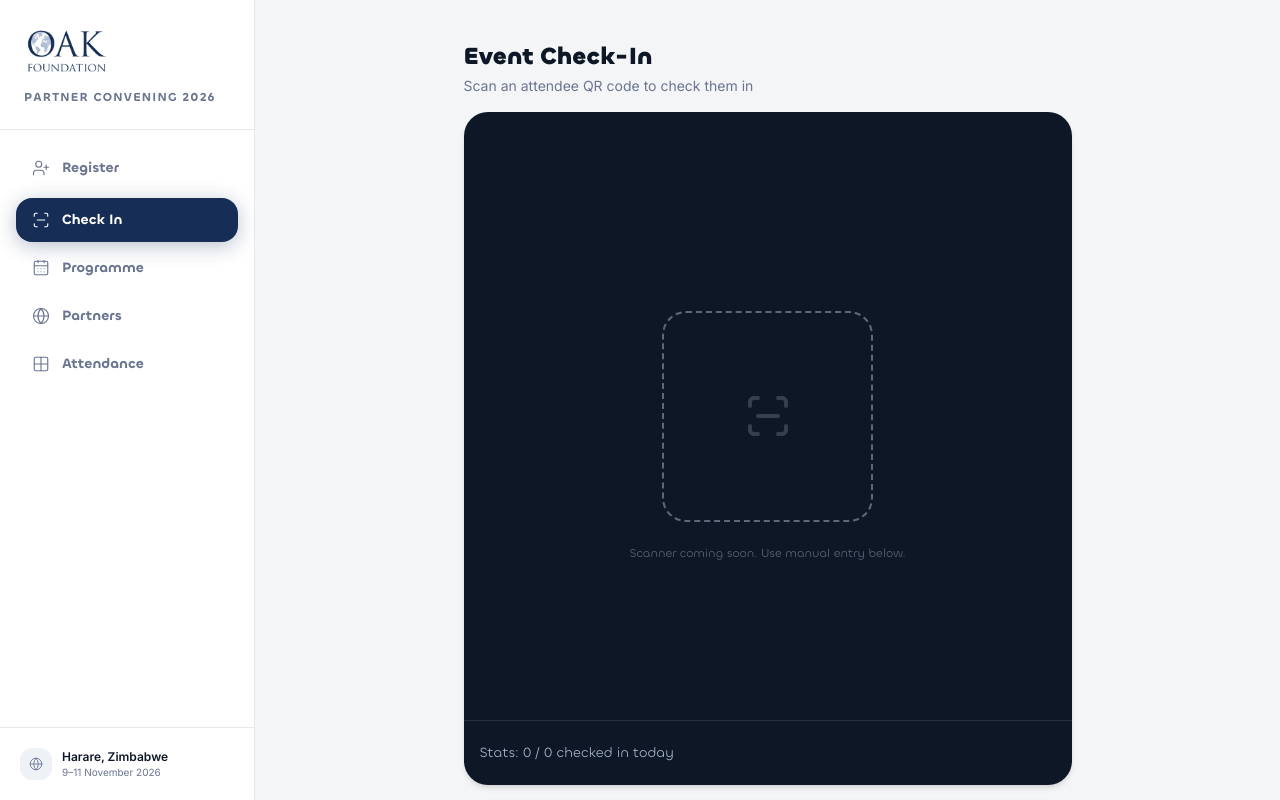
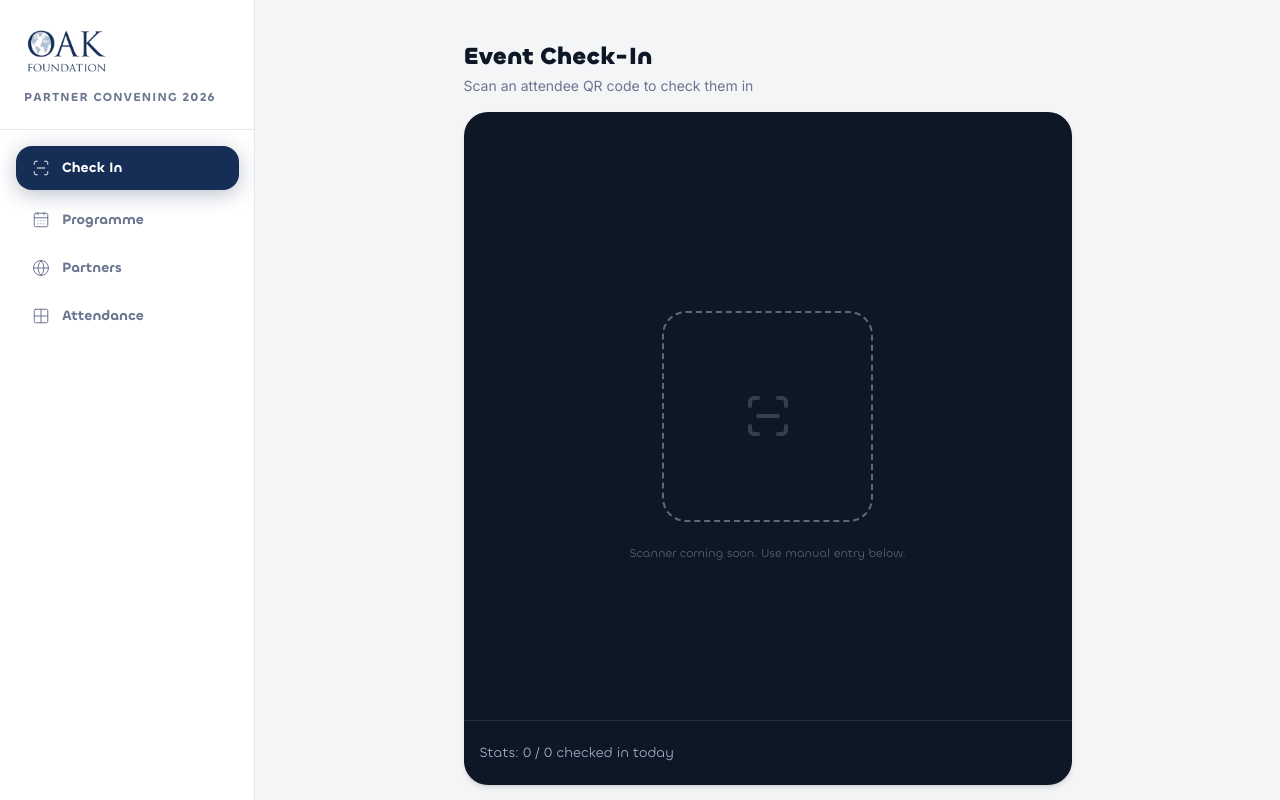
Before and after one commit to marthatazvivinga480-cyber/OAK_Project-, a Next.js app: page /checkin in a window 1280 px wide. Shown: the top 800 px of the page. Built offline with nearby package versions, Linux system fonts and the light colour scheme.

Commit message:
refactor: simplify sidebar navigation structure and improve responsiveness

```diff
--- a/src/components/Sidebar.tsx
+++ b/src/components/Sidebar.tsx
@@ -3,401 +3,66 @@
 import Image from "next/image";
 import Link from "next/link";
 import { usePathname } from "next/navigation";
-import {
-  CalendarDays,
-  Globe,
-  Grid2X2,
-  ScanLine,
-  UserPlus,
-} from "lucide-react";
-
-type NavigationItem = {
-  label: string;
-  href: string;
-  icon: typeof ScanLine;
-};
-
-const navigationItems: NavigationItem[] = [
-  {
-    label: "Register",
-    href: "/register",
-    icon: UserPlus,
-  },
-  {
-    label: "Check In",
-    href: "/checkin",
-    icon: ScanLine,
-  },
-  {
-    label: "Programme",
-    href: "/programme",
-    icon: CalendarDays,
-  },
-  {
-    label: "Partners",
-    href: "/partners",
-    icon: Globe,
-  },
-  {
-    label: "Attendance",
-    href: "/attendance",
-    icon: Grid2X2,
-  },
-];
+import { CalendarDays, Globe, Grid2X2, ScanLine } from "lucide-react";
 
 export default function Sidebar() {
   const pathname = usePathname();
 
-  const attendeeNavigation: NavigationItem[] = navigationItems.filter(
-    (item) =>
-      item.href === "/register" ||
-      item.href === "/programme" ||
-      item.href === "/partners"
-  );
-
-  const checkInNavigation: NavigationItem[] = navigationItems.filter(
-    (item) =>
-      item.href === "/checkin" ||
-      item.href === "/programme" ||
-      item.href === "/partners" ||
-      item.href === "/attendance"
-  );
-
-  const attendanceNavigation = navigationItems;
-
-  const isCheckInArea =
-    pathname === "/checkin" ||
-    pathname?.startsWith("/checkin/");
-
-  const isAttendanceArea = pathname === "/attendance";
-
-  const isRegisterArea =
-    pathname === "/" ||
-    pathname === "/register" ||
-    pathname?.startsWith("/registration-preview") ||
-    pathname?.startsWith("/qr-code");
-
-  const mobileNavigation = isAttendanceArea
-    ? attendanceNavigation
-    : isCheckInArea
-      ? checkInNavigation
-      : attendeeNavigation;
-
-  const desktopNavigation = isRegisterArea
-    ? navigationItems.filter((item) => item.href === "/register")
-    : navigationItems;
-
-  function isActive(href: string) {
-    if (href === "/register") {
-      return (
-        pathname === "/" ||
-        pathname === "/register" ||
-        pathname?.startsWith("/registration-preview") ||
-        pathname?.startsWith("/qr-code")
-      );
-    }
+  const navItems = [
+    { label: "Check In", href: "/checkin", icon: ScanLine },
+    { label: "Programme", href: "/programme", icon: CalendarDays },
+    { label: "Partners", href: "/partners", icon: Globe },
+    { label: "Attendance", href: "/attendance", icon: Grid2X2 },
+  ];
 
   return (
-      pathname === href ||
-      pathname?.startsWith(`${href}/`)
-    );
-  }
-
-  return (
-    <>
-      {/* =========================================================
-          DESKTOP SIDEBAR
-      ========================================================= */}
-
-      <div className="hidden w-[255px] min-w-[255px] shrink-0 overflow-hidden md:block">
-        <aside
-          className="
-            fixed
-            inset-y-0
-            left-0
-            z-40
-            flex
-            h-screen
-            w-[255px]
-            max-w-[255px]
-            flex-col
-            overflow-x-hidden
-            overflow-y-auto
-            border-r
-            border-[#1C2E5A1A]
-            bg-white
-          "
-        >
-          {/* SIDEBAR HEADER */}
-
-          <div
-            className="
-              h-[130px]
-              w-full
-              shrink-0
-              border-b
-              border-[#1C2E5A1A]
-              p-6
-            "
-          >
-            <Link href="/register" className="block w-fit">
+    <aside className="flex min-h-screen w-[255px] shrink-0 flex-col border-r border-[#1C2E5A1A] bg-white max-md:min-h-0 max-md:w-full max-md:flex-row max-md:items-center max-md:border-b max-md:border-r-0 max-md:px-4 max-md:py-2">
+      <div className="h-[130px] w-full border-b border-[#1C2E5A1A] p-6 max-md:h-auto max-md:w-auto max-md:border-b-0 max-md:border-r max-md:border-[#1C2E5A1A] max-md:p-0 max-md:pr-4">
         <Image
           src="/Logo-Oak-Foundation.svg (1) 1 (2).svg"
           alt="OAK Foundation"
           width={85}
           height={53}
-                className="h-[53px] w-[85px] object-contain"
+          className="h-[53px] w-[85px] object-contain max-md:h-[36px] max-md:w-[58px]"
           priority
         />
-            </Link>
-
-            <p
-              className="
-                h-7
-                pt-3
-                font-chillax
-                text-xs
-                font-semibold
-                uppercase
-                leading-4
-                tracking-[1.2px]
-                text-[#6B7590]
-              "
-            >
+        <p className="h-7 pt-3 font-chillax text-xs font-semibold uppercase leading-4 tracking-[1.2px] text-[#6B7590] max-md:hidden">
           Partner Convening 2026
         </p>
       </div>
 
-          {/* SIDEBAR NAVIGATION */}
-
-          <nav
-            aria-label="Desktop navigation"
-            className="
-              flex-1
-              overflow-x-hidden
-              overflow-y-auto
-              p-4
-            "
-          >
-            {desktopNavigation.map((item) => {
+      <nav className="flex-1 p-4 max-md:flex max-md:flex-1 max-md:items-center max-md:gap-1 max-md:overflow-x-auto max-md:p-0 max-md:pl-4">
+        {navItems.map((item) => {
           const Icon = item.icon;
-              const active = isActive(item.href);
+          const isActive = pathname === item.href || pathname.startsWith(`${item.href}/`);
 
           return (
-                <div
-                  key={item.href}
-                  className="
-                    h-12
-                    w-[223px]
-                    max-w-full
-                    pt-1
-                    first:pt-0
-                  "
-                >
+            <div key={item.href} className="h-12 w-[223px] pt-1 first:pt-0 max-md:h-auto max-md:w-auto max-md:shrink-0 max-md:pt-0">
               <Link
                 href={item.href}
-                    aria-current={active ? "page" : undefined}
-                    className={`
-                      flex
-                      h-11
-                      w-[223px]
-                      max-w-full
-                      items-center
-                      gap-3
-                      rounded-2xl
-                      px-4
-                      py-3
-                      font-[var(--font-inter)]
-                      text-[14px]
-                      font-semibold
-                      leading-5
-                      no-underline
-                      ${
-                        active
-                          ? "bg-[#162E55] text-white shadow-[0_4px_20px_0_#1C2E5A4D]"
-                          : "bg-transparent text-[#6B7590]"
-                      }
-                    `}
+                className={`flex h-11 w-[223px] items-center gap-3 rounded-2xl px-4 py-3 font-[var(--font-inter)] text-[14px] font-semibold leading-5 transition-none active:scale-[0.98] active:bg-[#102440] active:text-white active:shadow-inner max-md:h-9 max-md:w-auto max-md:gap-2 max-md:px-3 max-md:py-2 max-md:text-[12px] ${
+                  isActive ? "bg-[#162E55] text-white shadow-[0_4px_20px_0_#1C2E5A4D]" : "bg-transparent text-[#6B7590]"
+                }`}
               >
-                    <Icon
-                      className="h-[18px] w-[18px] shrink-0"
-                      strokeWidth={1.5}
-                      aria-hidden="true"
-                    />
-
-                    <span>{item.label}</span>
+                <Icon className="h-[18px] w-[18px] shrink-0 max-md:h-4 max-md:w-4" strokeWidth={1.31} />
+                <span className="max-md:hidden sm:max-md:inline">{item.label}</span>
               </Link>
             </div>
           );
         })}
       </nav>
 
-          {/* SIDEBAR FOOTER */}
-
-          <footer
-            className="
-              h-[73px]
-              w-full
-              shrink-0
-              border-t
-              border-[#1C2E5A1A]
-              p-5
-            "
-          >
-            <div className="flex h-8 min-w-0 items-center gap-2.5">
-              <div
-                className="
-                  flex
-                  h-8
-                  w-8
-                  shrink-0
-                  items-center
-                  justify-center
-                  rounded-xl
-                  bg-[#EEF1F5]
-                "
-              >
-                <Globe
-                  className="h-[14px] w-[14px] text-[#6B7590]"
-                  strokeWidth={1.5}
-                  aria-hidden="true"
-                />
+      <footer className="h-[73px] w-full border-t border-[#1C2E5A1A] p-5 max-md:hidden">
+        <div className="flex h-8 items-center gap-2.5">
+          <div className="flex h-8 w-8 shrink-0 items-center justify-center rounded-xl bg-[#EEF1F5]">
+            <Globe className="h-[14px] w-[14px] text-[#6B7590]" strokeWidth={1.31} />
           </div>
-
-              <div className="min-w-0">
-                <p
-                  className="
-                    truncate
-                    font-inter
-                    text-[12px]
-                    font-semibold
-                    leading-4
-                    text-[#0E1726]
-                  "
-                >
-                  Harare, Zimbabwe
-                </p>
-
-                <p
-                  className="
-                    truncate
-                    font-inter
-                    text-[10px]
-                    font-normal
-                    leading-[15px]
-                    text-[#6B7590]
-                  "
-                >
-                  9–11 November 2026
-                </p>
+          <div className="font-[var(--font-inter)]">
+            <p className="m-0 text-xs font-semibold leading-4 text-[#0E1726]">Harare, Zimbabwe</p>
+            <p className="m-0 text-[10px] leading-[15px] text-[#6B7590]">9–11 November 2026</p>
           </div>
         </div>
       </footer>
     </aside>
-      </div>
-
-      {/* =========================================================
-          MOBILE BOTTOM NAVIGATION
-      ========================================================= */}
-
-      {!isRegisterArea && (
-        <nav
-          aria-label="Mobile navigation"
-          className="
-            fixed
-            inset-x-0
-            bottom-0
-            z-50
-            flex
-            min-h-[61px]
-            w-full
-            max-w-full
-            items-center
-            overflow-hidden
-            border-t
-            border-[#FFFFFF8C]
-            bg-[#FFFFFFC2]
-            px-[4px]
-            py-[6px]
-            backdrop-blur-[20px]
-            md:hidden
-          "
-        >
-          {mobileNavigation.map((item) => {
-            const Icon = item.icon;
-            const active = isActive(item.href);
-
-            return (
-              <Link
-                key={item.href}
-                href={item.href}
-                aria-current={active ? "page" : undefined}
-                className={`
-                  flex
-                  h-[46px]
-                  min-w-0
-                  flex-1
-                  flex-col
-                  items-center
-                  justify-center
-                  gap-[2px]
-                  overflow-hidden
-                  rounded-[12px]
-                  px-[2px]
-                  py-[6px]
-                  text-center
-                  no-underline
-                  ${
-                    active
-                      ? "text-[#162E55]"
-                      : "text-[#6B7590]"
-                  }
-                `}
-              >
-                <span
-                  className={`
-                    flex
-                    h-[19px]
-                    w-[19px]
-                    shrink-0
-                    items-center
-                    justify-center
-                    ${
-                      active
-                        ? "text-[#162E55]"
-                        : "text-[#6B7590]"
-                    }
-                  `}
-                >
-                  <Icon
-                    className="h-[19px] w-[19px]"
-                    strokeWidth={1.6}
-                    aria-hidden="true"
-                  />
-                </span>
-
-                <span
-                  className={`
-                    whitespace-nowrap
-                    font-inter
-                    text-[9px]
-                    font-bold
-                    leading-[14px]
-                    tracking-[0.22px]
-                    ${
-                      active
-                        ? "text-[#162E55]"
-                        : "text-[#6B7590]"
-                    }
-                  `}
-                >
-                  {item.label}
-                </span>
-              </Link>
-            );
-          })}
-        </nav>
-      )}
-    </>
   );
 }
```
Lines whose indentation alone changed are shown as unchanged.
